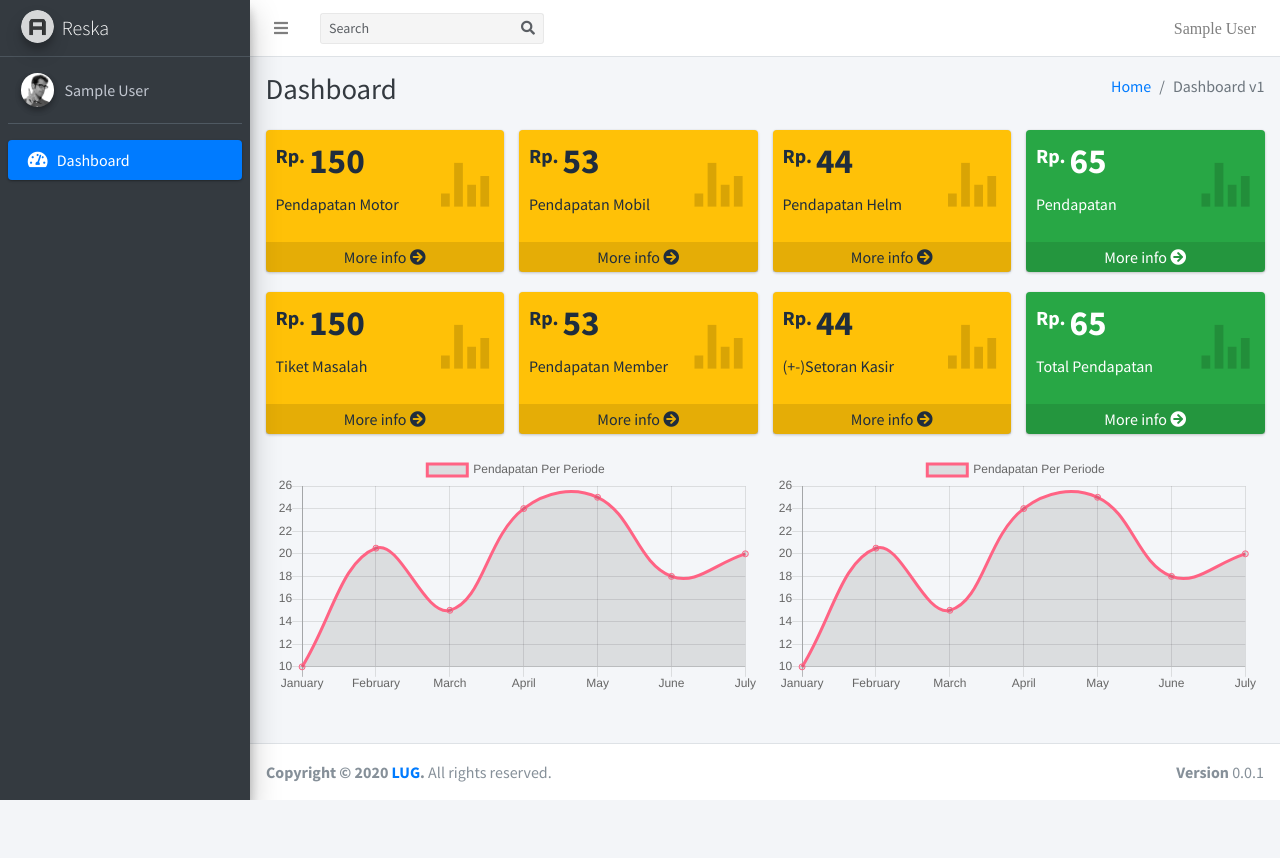
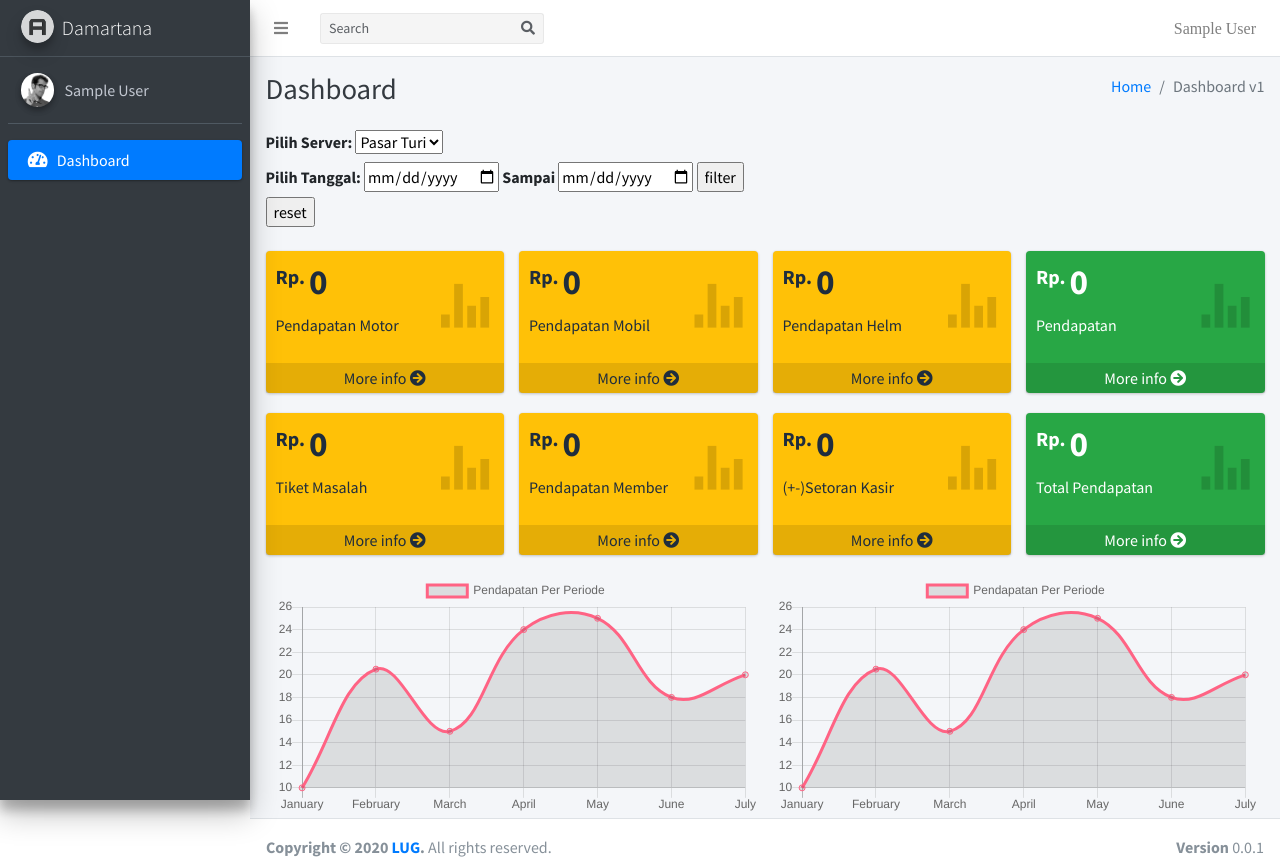
Before and after one commit to ekofebriharsono/dashboardReskaV2, a PHP site: page / in a window 1280 px wide. Shown: the top 858 px of the page. Before the commit the page ends 800 px from the top, so only its background shows below. Run offline with PHP 8.4, Linux system fonts and the light colour scheme; the visitor is signed in with stand-in values (Sample User, id 1); tables that the repository leaves empty or names only in its code hold one stand-in row (values such as "Sample post"); some libraries are stand-ins or nearby versions.

Commit message:
fix select server and filter date

```diff
--- a/index.php
+++ b/index.php
@@ -16,7 +16,7 @@ if($_SESSION['id'] == ''){
 <head>
   <meta charset="utf-8">
   <meta http-equiv="X-UA-Compatible" content="IE=edge">
-  <title>Reska | Dashboard</title>
+  <title>Damartana | Dashboard</title>
   <!-- Tell the browser to be responsive to screen width -->
   <meta name="viewport" content="width=device-width, initial-scale=1">
   <!-- Font Awesome -->
@@ -79,13 +79,120 @@ if($_SESSION['id'] == ''){
       <section class="content">
         <div class="container-fluid">
           <!-- Small boxes (Stat box) -->
+          <?php
+
+if(isset($_GET['lokasi'])){
+  if($_GET['lokasi'] == 'pgs'){
+    include 'proses/koneksi_pgs.php';
+} else if($_GET['lokasi'] == 'tuban'){
+    include 'proses/koneksi_tuban.php';
+} else {
+    include 'proses/koneksi.php';
+}
+
+}   else {
+  include 'proses/koneksi.php';
+}
+
+$motor = null;
+$mobil = null;
+$helm = null;
+$pendapatan = null;
+$masalah = null;
+$member = null;
+$kasir = null;
+$total = null;
+
+$tgl_start = null;
+$tgl_end = null;
+
+if(isset($_GET['tanggal_start']) && isset($_GET['tanggal_end'])){
+
+  if($_GET['tanggal_start'] !='' && $_GET['tanggal_end'] !='' ){
+    $tgl_start = $_GET['tanggal_start'];
+    $tgl_end = $_GET['tanggal_end'];
+    $sqlMotor = "select sum(biayatotal) as totalParkirMotor from t_parkir where status = 'S' and waktu_out BETWEEN cast('$tgl_start' as date) and cast('$tgl_end' as date)";
+    $sqlMobil = "select sum(biayatotal) as totalParkirMobil from t_parkir where status = 'B' and waktu_out BETWEEN cast('$tgl_start' as date) and cast('$tgl_end' as date)";
+  } else {
+    $sqlMotor = "select sum(biayatotal) as totalParkirMotor from t_parkir where status = 'S'";
+    $sqlMobil = "select sum(biayatotal) as totalParkirMobil from t_parkir where status = 'B'";
+  }
+
+} else {
+  $sqlMotor = "select sum(biayatotal) as totalParkirMotor from t_parkir where status = 'S'";
+  $sqlMobil = "select sum(biayatotal) as totalParkirMobil from t_parkir where status = 'B'";
+}
+
+
+$sqlParkirMotor = $sqlMotor;
+$resParkirMotor = mysqli_query($con,$sqlParkirMotor);
+$rowParkirMotor = mysqli_fetch_array($resParkirMotor);
+
+$sqlParkirMobil = $sqlMobil;
+$resParkirMobil = mysqli_query($con,$sqlParkirMobil);
+$rowParkirMobil = mysqli_fetch_array($resParkirMobil);
+
+$motor = $rowParkirMotor['totalParkirMotor'];
+$mobil = $rowParkirMobil['totalParkirMobil'];
+
+if($motor == null){
+  $motor = 0;
+}
+if($mobil == null){
+  $mobil = 0;
+}
+if($helm == null){
+  $helm = 0;
+}
+if($masalah == null){
+  $masalah = 0;
+}
+if($member == null){
+  $member = 0;
+}
+if($kasir == null){
+  $kasir = 0;
+}
+
+$pendapatan = $mobil + $motor + $helm;
+$total = $pendapatan + $masalah + $member + $kasir;
+
+$con->close();
+
+
+?>
+
+          <form action="index.php" method="get">
+          <label for="cars">Pilih Server:</label>
+
+          <select name="lokasi" id="cars">
+            <option value="ps_turi">Pasar Turi</option>
+            <option value="pgs">PGS</option>
+            <option value="tuban">Tuban</option>
+          </select>
+          <br>
+          <label for="cars">Pilih Tanggal:</label>
+
+          <input type="date" name="tanggal_start"/>
+
+          <label for="cars">Sampai</label>
+
+          <input type="date" name="tanggal_end"/>
+
+          <input type="submit" value="filter">
+
+          </form>
+          <form action="index.php" method="post">
+          <input type="submit" value="reset">
+          </form>
+          <br>
           <div class="row">
             <div class="col-lg-3 col-6">
               <!-- small box -->
               <div class="small-box bg-warning">
                 <div class="inner">
-                  <h3><sup style="font-size: 20px">Rp. </sup>150</h3>
-
+                  <!-- <h3><sup style="font-size: 20px">Rp. </sup>29,012,000</h3> -->
+                  <h3><sup style="font-size: 20px">Rp. </sup><?php echo number_format($motor,0,',',','); ?></h3>
                   <p>Pendapatan Motor</p>
                 </div>
                 <div class="icon">
@@ -99,7 +206,7 @@ if($_SESSION['id'] == ''){
               <!-- small box -->
               <div class="small-box bg-warning">
                 <div class="inner">
-                  <h3><sup style="font-size: 20px">Rp. </sup>53</h3>
+                  <h3><sup style="font-size: 20px">Rp. </sup><?php echo number_format($mobil,0,',',','); ?></h3>
 
                   <p>Pendapatan Mobil</p>
                 </div>
@@ -114,7 +221,7 @@ if($_SESSION['id'] == ''){
               <!-- small box -->
               <div class="small-box bg-warning">
                 <div class="inner">
-                  <h3><sup style="font-size: 20px">Rp. </sup>44</h3>
+                  <h3><sup style="font-size: 20px">Rp. </sup><?php echo number_format($helm,0,',',','); ?></h3>
 
                   <p>Pendapatan Helm</p>
                 </div>
@@ -129,7 +236,7 @@ if($_SESSION['id'] == ''){
               <!-- small box -->
               <div class="small-box bg-success">
                 <div class="inner">
-                  <h3><sup style="font-size: 20px">Rp. </sup>65</h3>
+                  <h3><sup style="font-size: 20px">Rp. </sup><?php echo number_format($pendapatan,0,',',','); ?></h3>
 
                   <p>Pendapatan</p>
                 </div>
@@ -146,7 +253,7 @@ if($_SESSION['id'] == ''){
               <!-- small box -->
               <div class="small-box bg-warning">
                 <div class="inner">
-                  <h3><sup style="font-size: 20px">Rp. </sup>150</h3>
+                  <h3><sup style="font-size: 20px">Rp. </sup><?php echo number_format($masalah,0,',',','); ?></h3>
 
                   <p>Tiket Masalah</p>
                 </div>
@@ -161,7 +268,7 @@ if($_SESSION['id'] == ''){
               <!-- small box -->
               <div class="small-box bg-warning">
                 <div class="inner">
-                  <h3><sup style="font-size: 20px">Rp. </sup>53</h3>
+                  <h3><sup style="font-size: 20px">Rp. </sup><?php echo number_format($member,0,',',','); ?></h3>
 
                   <p>Pendapatan Member</p>
                 </div>
@@ -176,7 +283,7 @@ if($_SESSION['id'] == ''){
               <!-- small box -->
               <div class="small-box bg-warning">
                 <div class="inner">
-                  <h3><sup style="font-size: 20px">Rp. </sup>44</h3>
+                  <h3><sup style="font-size: 20px">Rp. </sup><?php echo number_format($kasir,0,',',','); ?></h3>
 
                   <p>(+-)Setoran Kasir</p>
                 </div>
@@ -191,7 +298,7 @@ if($_SESSION['id'] == ''){
               <!-- small box -->
               <div class="small-box bg-success">
                 <div class="inner">
-                  <h3><sup style="font-size: 20px">Rp. </sup>65</h3>
+                  <h3><sup style="font-size: 20px">Rp. </sup><?php echo number_format($total,0,',',','); ?></h3>
 
                   <p>Total Pendapatan</p>
                 </div>
--- a/login.php
+++ b/login.php
@@ -10,7 +10,7 @@
 <head>
   <meta charset="utf-8">
   <meta http-equiv="X-UA-Compatible" content="IE=edge">
-  <title>Reska | Log in</title>
+  <title>Damartana | Log in</title>
   <!-- Tell the browser to be responsive to screen width -->
   <meta name="viewport" content="width=device-width, initial-scale=1">
 
@@ -28,7 +28,7 @@
 <body class="hold-transition login-page">
 <div class="login-box">
   <div class="login-logo">
-    <a href="#"><b>Admin</b>Reska</a>
+    <a href="#"><b>Admin</b>Damartana</a>
   </div>
   <!-- /.login-logo -->
   <div class="card">
--- a/register.php
+++ b/register.php
@@ -3,7 +3,7 @@
 <head>
   <meta charset="utf-8">
   <meta http-equiv="X-UA-Compatible" content="IE=edge">
-  <title>Reska | Registration Page</title>
+  <title>Damartana | Registration Page</title>
   <!-- Tell the browser to be responsive to screen width -->
   <meta name="viewport" content="width=device-width, initial-scale=1">
 
@@ -21,7 +21,7 @@
 <body class="hold-transition register-page">
 <div class="register-box">
   <div class="register-logo">
-    <a href="#"><b>Admin</b>Reska</a>
+    <a href="#"><b>Admin</b>Damartana</a>
   </div>
 
   <div class="card">
--- a/sidebar.php
+++ b/sidebar.php
@@ -2,7 +2,7 @@
       <a href="index.php" class="brand-link">
         <img src="dist/img/AdminLTELogo.png" alt="AdminLTE Logo" class="brand-image img-circle elevation-3"
           style="opacity: .8">
-        <span class="brand-text font-weight-light">Reska</span>
+        <span class="brand-text font-weight-light">Damartana</span>
       </a>
 
       <!-- Sidebar -->
```
Also changed, not shown: dataParkir.php (added, +23 -0 lines), proses/koneksi_pgs.php (added, +9 -0 lines), proses/koneksi_tuban.php (added, +9 -0 lines), bandrekDashboard.php (added).
